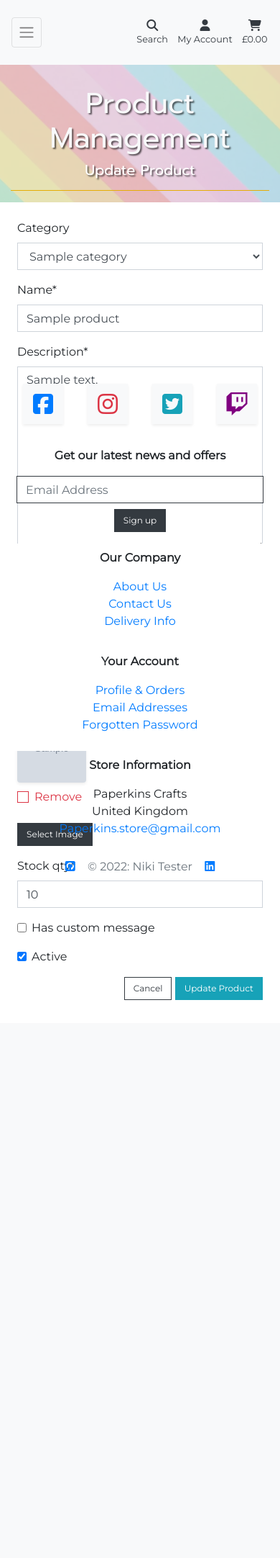
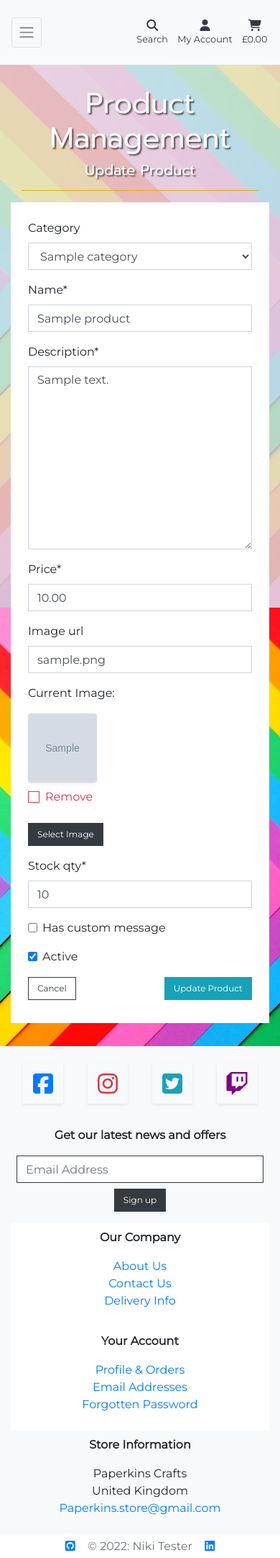
Before and after one commit to Niki-Tester/paperkins, a Django app: page /products/update/1 in a window 390 px wide. Shown: the whole page at 72% size. Before the commit the page ends 1389 px from the top, so only its background shows below. Run offline with Django 3.2, Linux system fonts and the light colour scheme; a user stored in the database is signed in; tables that the repository leaves empty hold one stand-in row (values such as "Sample post"); grey boxes marked "Sample" are stand-in pictures; some libraries are stand-ins or nearby versions.

Commit message:
fix: responsive styles

```diff
--- a/products/templates/products/update_product.html
+++ b/products/templates/products/update_product.html
@@ -11,17 +11,17 @@
 
 {% block content %}
     <div class="overlay"></div>
+    <div class="container-fluid">
         <div class="container">
             <div class="row">
-            <div class="col-12 col-md-6 offset-md-3 text-center">
+                <div class="col-12 col-md-8 offset-md-2 text-center">
                     <h1 class="mt-4 logo-font text-light text-shadow">Product Management</h1>
                     <h5 class="logo-font text-white text-shadow mt-0">Update Product</h5>
                     <hr class="bg-warning">
                 </div>
             </div>
-
             <div class="row">
-            <div class="col-12 col-md-6 offset-md-3 bg-white p-4">
+                <div class="col-12 col-md-8 offset-md-2 bg-white p-4">
                     <form action="{% url 'update_product' product.id %}" class="form mb-2" method="post" enctype='multipart/form-data'>
                         {% csrf_token %}
                         {% for field in form %}
@@ -31,11 +31,16 @@
                                 {{ field }}
                             {% endif %}
                         {% endfor %}
-                    <div class="text-right">
+                        <div class="row">
+                            <div class="col-6">
                                 <a href="{% url 'product_details' product.id %}" class="btn btn-outline-dark rounded-0">Cancel</a>
+                            </div>
+                            <div class="col-6 text-right">
                                 <button type="submit" class="btn btn-info rounded-0">Update Product</button>
                             </div>
+                        </div>
                     </form>
+                </div>
             </div>
         </div>
     </div>
```
Lines whose indentation alone changed are shown as unchanged.
